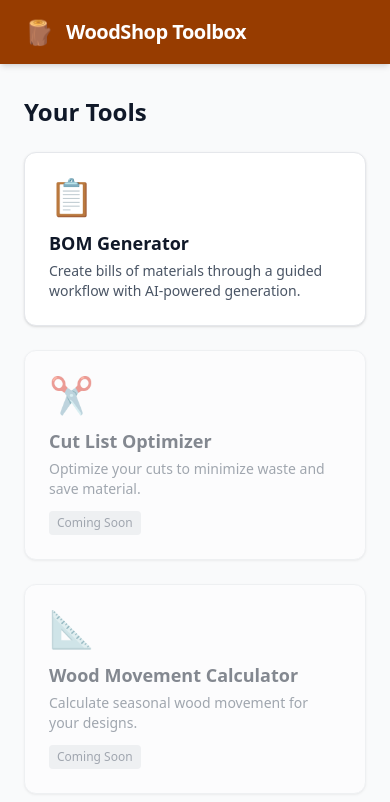
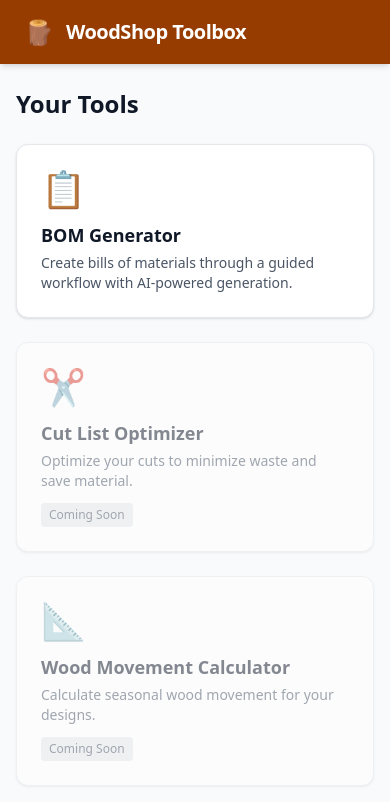
Before and after one commit to alec-harden/Alec_H_Personal-Projects, a SvelteKit app: page / in a window 390 px wide. Shown: the top 802 px of the page. Built offline with nearby package versions, Linux system fonts and the light colour scheme; no server answers; the database is empty.

Commit message:
refactor(06-02): make layout padding responsive
- Mobile (<640px): px-4 py-6 (16px/24px)
- Tablet/Desktop (>=640px): px-6 py-8 (24px/32px)

```diff
--- a/src/routes/+layout.svelte
+++ b/src/routes/+layout.svelte
@@ -12,7 +12,7 @@
 
 <div class="min-h-screen bg-gray-50">
 	<Header />
-	<main class="max-w-6xl mx-auto px-6 py-8">
+	<main class="max-w-6xl mx-auto px-4 py-6 sm:px-6 sm:py-8">
 		{@render children()}
 	</main>
 </div>
```
